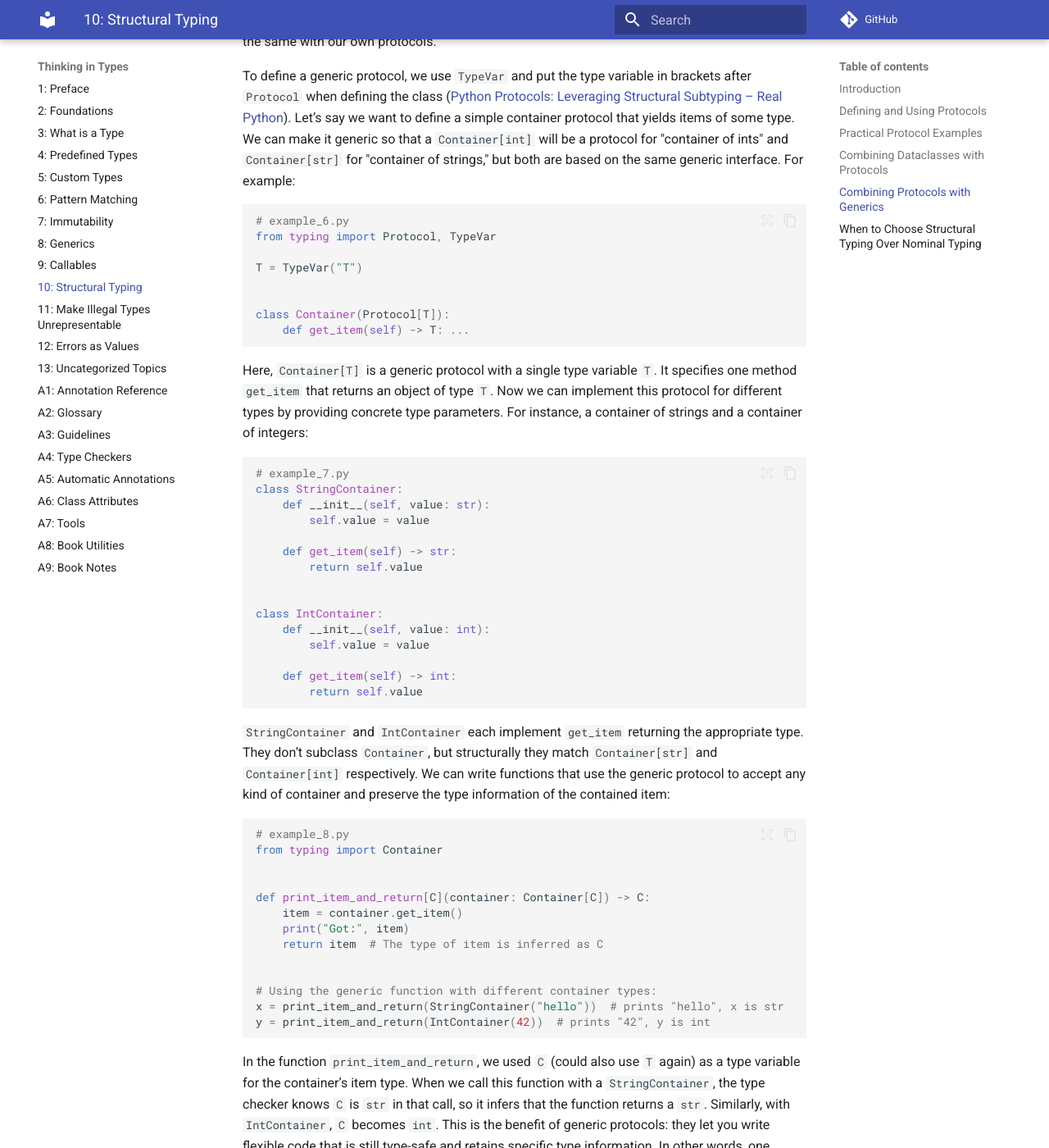
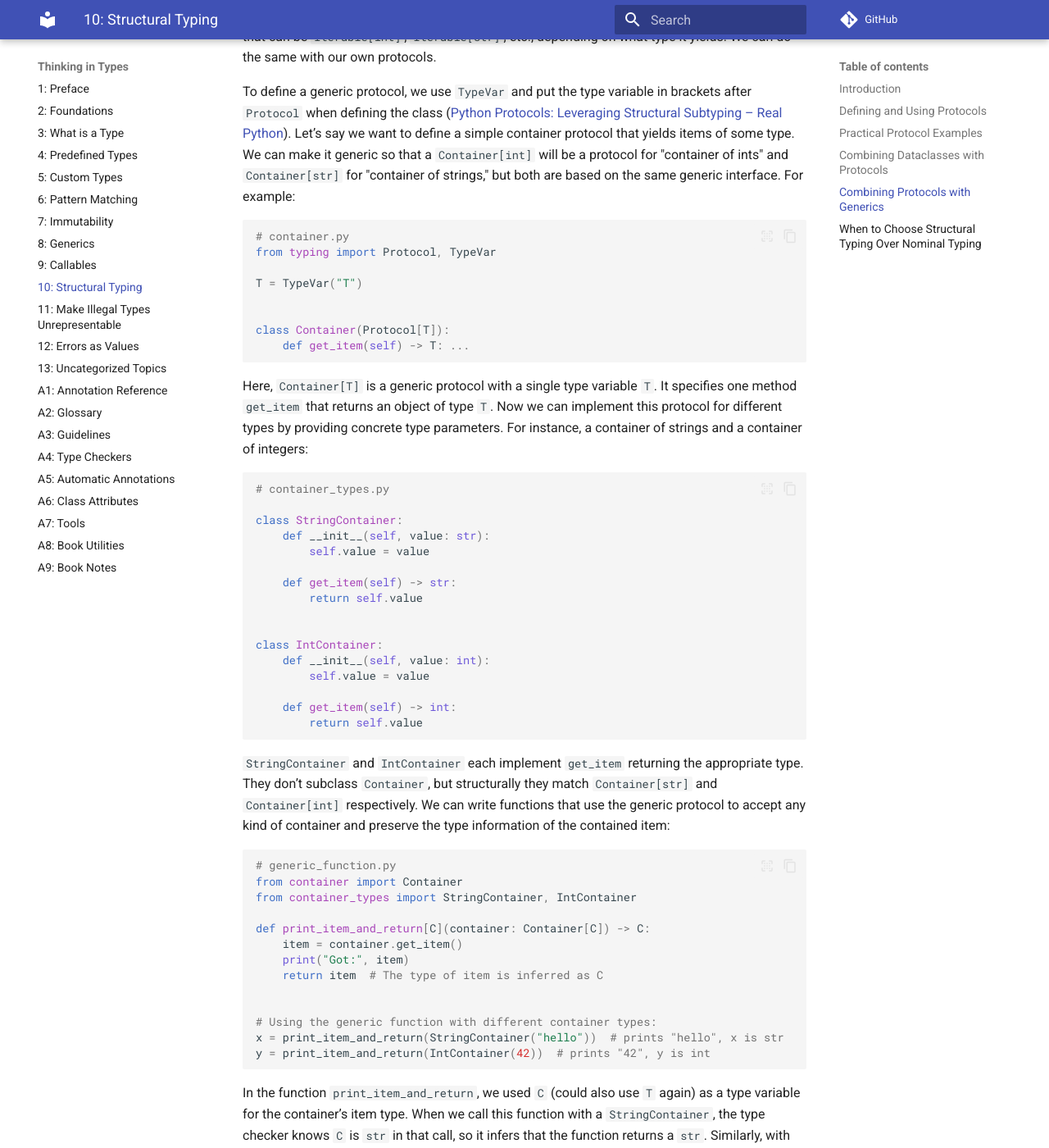
Before and after one commit to ThinkingInTypes/ThinkingInTypes.github.io, an MkDocs documentation site: the page built from Chapters/10_Structural_Typing.md, in a window 1280 px wide and 1400 px high, scrolled down 9027 px. Shown: the whole window at 82% size. Built offline with MkDocs 1.6.1 and Material for MkDocs 9.7.7, drawn with Linux system fonts in a browser that asks for light colours; comment, search, counter and statistics services are not loaded; some of the changed text lies outside the part shown.

Commit message:
Chapters 10 & 12 working

````diff
--- a/Chapters/10_Structural_Typing.md
+++ b/Chapters/10_Structural_Typing.md
@@ -108,7 +108,7 @@ Imagine we have objects that need to support a `close()` method (like files or n
 We can define a protocol `Closable` and use it to write a function that closes a batch of resources:
 
 ```python
-# example_3.py
+# file_resource.py
 from typing import Protocol, Iterable
 
 
@@ -159,6 +159,7 @@ For example:
 ```python
 # example_4.py
 from typing import runtime_checkable, Protocol
+from file_resource import FileResource
 
 
 @runtime_checkable
@@ -192,7 +193,7 @@ You can define a protocol for the logger’s interface and program against that.
 For instance:
 
 ```python
-# example_5.py
+# logger_protocol.py
 from typing import Protocol
 
 
@@ -337,7 +338,7 @@ We can make it generic so that a `Container[int]` will be a protocol for "contai
 For example:
 
 ```python
-# example_6.py
+# container.py
 from typing import Protocol, TypeVar
 
 T = TypeVar("T")
@@ -353,7 +354,8 @@ Now we can implement this protocol for different types by providing concrete typ
 For instance, a container of strings and a container of integers:
 
 ```python
-# example_7.py
+# container_types.py
+
 class StringContainer:
     def __init__(self, value: str):
         self.value = value
@@ -375,9 +377,9 @@ They don’t subclass `Container`, but structurally they match `Container[str]`
 We can write functions that use the generic protocol to accept any kind of container and preserve the type information of the contained item:
 
 ```python
-# example_8.py
-from typing import Container
-
+# generic_function.py
+from container import Container
+from container_types import StringContainer, IntContainer
 
 def print_item_and_return[C](container: Container[C]) -> C:
     item = container.get_item()
@@ -410,6 +412,7 @@ For example, if we have:
 ```python
 # example_9.py
 from typing import TypeVar
+from logger_protocol import Logger
 
 T = TypeVar("T", bound=Logger)  # using our Logger protocol from earlier
 ```
@@ -422,7 +425,7 @@ It’s also worth noting that Python 3.12 introduced an even more concise way to
 For instance, one could write something like:
 
 ```python
-# example_10.py
+# generic_method_in_protocol.py
 from typing import Protocol
 
 
````
Also changed, not shown: Chapters/12_Errors_as_Values.md (+12 -12 lines).
